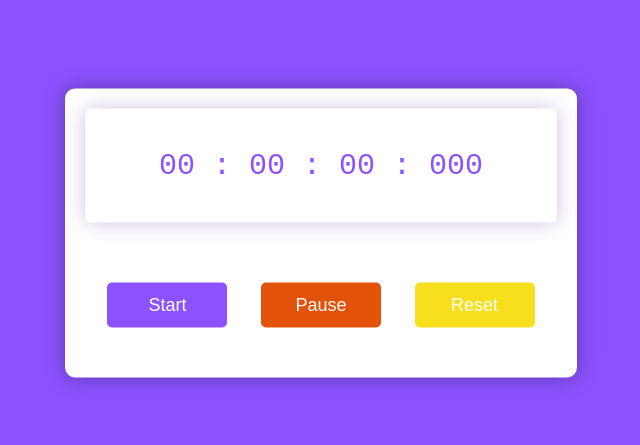
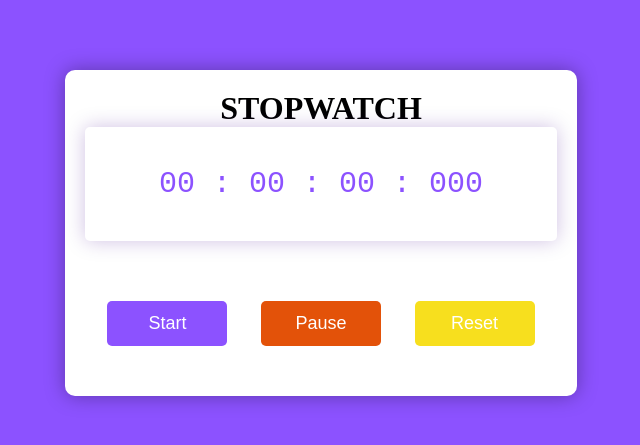
Before and after one commit to mayankraj7219/Prodigy_Infotch_wd_2, a plain HTML site: page index.html in a window 1280 px wide. Shown: the part 167-612 px from the top of the page, without its empty margins (319-959 px from the left). Drawn offline with Linux system fonts and the light colour scheme.

Commit message:
Update index.html

```diff
--- a/index.html
+++ b/index.html
@@ -9,6 +9,7 @@
 </head>
 <body>
     <div class="container">
+        <h1 style="text-align: center;">STOPWATCH</h1>
         <div class="timer-display">
             00 : 00 : 00 : 000
         </div>
```
